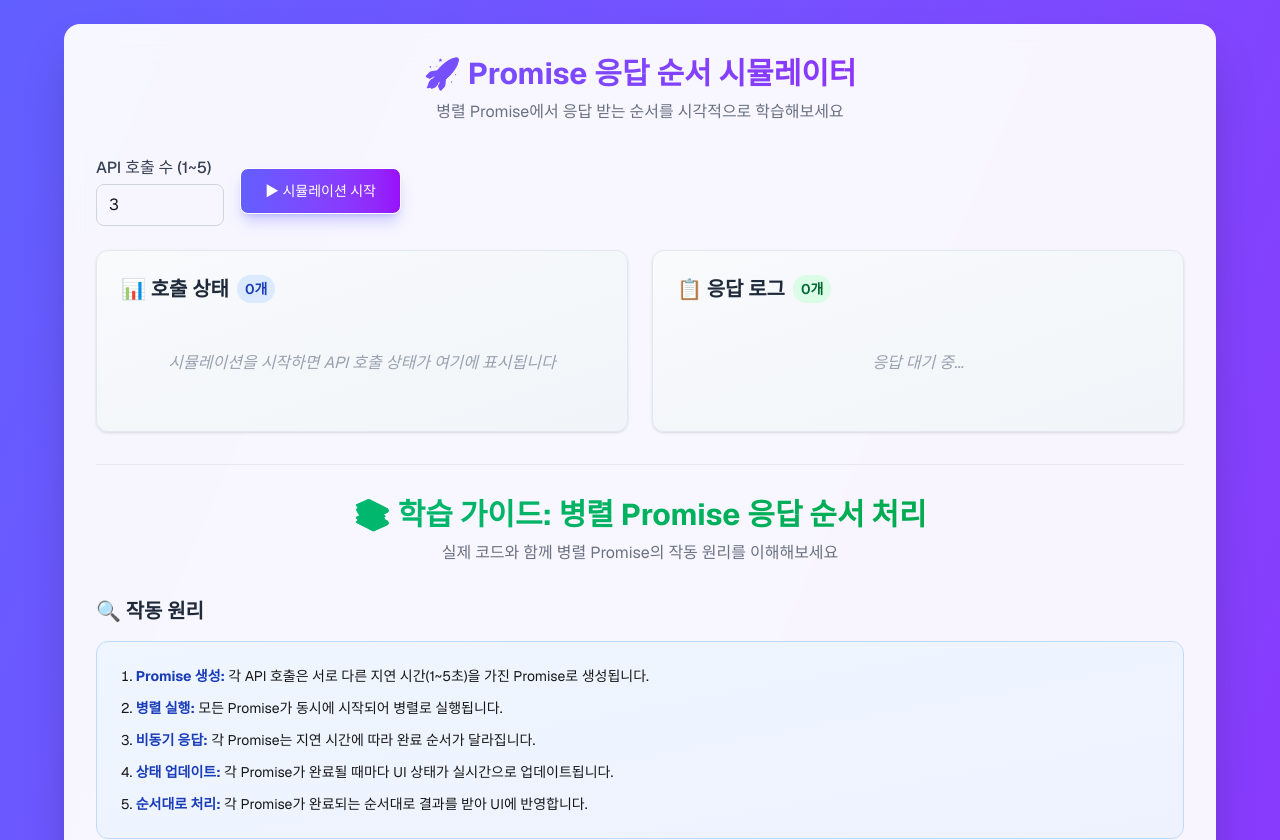
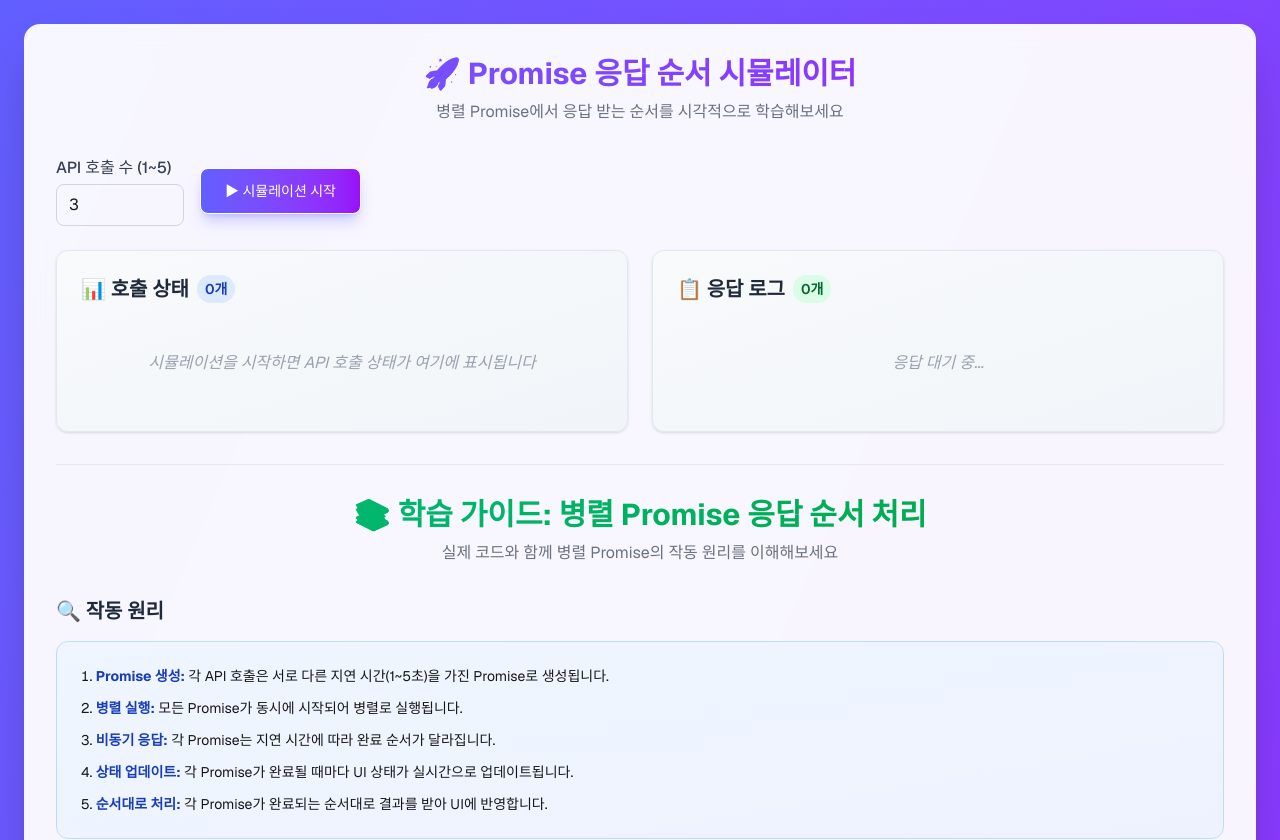
Before and after one commit to 1nnovator1105/javascript, a Next.js app: page /parallel-promise in a window 1280 px wide. Shown: the top 840 px of the page. Built offline with nearby package versions, Linux system fonts and the light colour scheme.

Commit message:
feat: 공통 레이아웃 적용

```diff
--- a/src/app/parallel-promise/page.tsx
+++ b/src/app/parallel-promise/page.tsx
@@ -1,5 +1,6 @@
 "use client";
 import { useState } from "react";
+import StudyPageLayout from "../../components/StudyPageLayout";
 
 type ApiStatus = {
   id: number;
@@ -59,17 +60,11 @@ export default function Home() {
   };
 
   return (
-    <main className="font-sans min-h-screen mx-auto bg-gradient-to-br from-indigo-500 to-purple-600 p-4 md:p-6 max-w-full">
-      <div className="bg-white/95 backdrop-blur-lg shadow-2xl rounded-xl md:rounded-2xl p-5 md:p-8 max-w-6xl mx-auto">
-        <div className="text-center mb-8">
-          <h1 className="font-bold bg-gradient-to-r from-indigo-500 to-purple-600 bg-clip-text text-transparent mb-2 text-2xl md:text-3xl">
-            🚀 Promise 응답 순서 시뮬레이터
-          </h1>
-          <p className="text-gray-500 font-normal m-0 text-sm md:text-base">
-            병렬 Promise에서 응답 받는 순서를 시각적으로 학습해보세요
-          </p>
-        </div>
-
+    <StudyPageLayout
+      title="🚀 Promise 응답 순서 시뮬레이터"
+      subtitle="병렬 Promise에서 응답 받는 순서를 시각적으로 학습해보세요"
+      maxWidth="full"
+    >
       <div className="flex flex-col sm:flex-row items-center gap-4 mb-6">
         <label className="w-full sm:w-auto">
           <span className="block mb-1 font-medium text-gray-700">
@@ -208,9 +203,8 @@ export default function Home() {
           <div className="bg-gradient-to-br from-blue-50 to-indigo-50 p-6 rounded-xl border border-blue-200">
             <ol className="list-decimal list-inside space-y-3 text-sm">
               <li>
-                  <strong className="text-blue-800">Promise 생성:</strong> 각
-                  API 호출은 서로 다른 지연 시간(1~5초)을 가진 Promise로
-                  생성됩니다.
+                <strong className="text-blue-800">Promise 생성:</strong> 각 API
+                호출은 서로 다른 지연 시간(1~5초)을 가진 Promise로 생성됩니다.
               </li>
               <li>
                 <strong className="text-blue-800">병렬 실행:</strong> 모든
@@ -254,8 +248,8 @@ export default function Home() {
 };`}</code>
               </pre>
               <p className="text-sm text-gray-600 mt-4 p-3 bg-blue-50 rounded-lg">
-                  각 API 호출을 시뮬레이션하는 Promise를 생성합니다.
-                  setTimeout을 사용해 지연 시간을 구현합니다.
+                각 API 호출을 시뮬레이션하는 Promise를 생성합니다. setTimeout을
+                사용해 지연 시간을 구현합니다.
               </p>
             </div>
 
@@ -295,9 +289,9 @@ const promises = apiConfigs.map((config) => {
 });`}</code>
               </pre>
               <p className="text-sm text-gray-600 mt-4 p-3 bg-blue-50 rounded-lg">
-                  <strong>핵심:</strong> 모든 Promise가 동시에 시작되지만,
-                  각각의 지연 시간에 따라 완료 순서가 달라집니다. 위 예제에서는
-                  API 2 → API 1 → API 3 순서로 완료됩니다.
+                <strong>핵심:</strong> 모든 Promise가 동시에 시작되지만, 각각의
+                지연 시간에 따라 완료 순서가 달라집니다. 위 예제에서는 API 2 →
+                API 1 → API 3 순서로 완료됩니다.
               </p>
             </div>
 
@@ -381,7 +375,6 @@ const promises = apiConfigs.map((config) => {
           </div>
         </div>
       </div>
-      </div>
-    </main>
+    </StudyPageLayout>
   );
 }
--- a/src/app/promise-event-loop/page.tsx
+++ b/src/app/promise-event-loop/page.tsx
@@ -1,6 +1,7 @@
 "use client";
 
 import React, { useState } from "react";
+import StudyPageLayout from "../../components/StudyPageLayout";
 
 interface Block {
   type: "sync" | "task" | "microtask" | "await";
@@ -529,17 +530,11 @@ const BlockEventLoopSimulator: React.FC = () => {
   };
 
   return (
-    <div className="font-sans min-h-screen mx-auto bg-gradient-to-br from-indigo-500 to-purple-600 p-4 md:p-6 max-w-full">
-      <div className="bg-white/95 backdrop-blur-lg shadow-2xl rounded-xl md:rounded-2xl p-5 md:p-8">
-        <div className="text-center mb-8">
-          <h1 className="font-bold bg-gradient-to-r from-indigo-500 to-purple-600 bg-clip-text text-transparent mb-2 text-2xl md:text-3xl">
-            🧱 JavaScript 이벤트 루프 시뮬레이터
-          </h1>
-          <p className="text-gray-500 font-normal m-0 text-sm md:text-base">
-            비동기 처리 순서를 시각적으로 학습해보세요
-          </p>
-        </div>
-
+    <StudyPageLayout
+      title="🧱 JavaScript 이벤트 루프 시뮬레이터"
+      subtitle="비동기 처리 순서를 시각적으로 학습해보세요"
+      maxWidth="full"
+    >
       <div className="mb-6">
         <h3 className="text-gray-700 mb-4 text-lg font-semibold">
           📦 코드 블록 추가
@@ -655,9 +650,7 @@ const BlockEventLoopSimulator: React.FC = () => {
                 actualConsoleOutput.map((output, idx) => (
                   <div key={idx} className="mb-1">
                     <span className="text-sky-300">console.log:</span>{" "}
-                      <span className="text-green-300">
-                        &quot;{output}&quot;
-                      </span>
+                    <span className="text-green-300">&quot;{output}&quot;</span>
                   </div>
                 ))
               )}
@@ -680,8 +673,8 @@ const BlockEventLoopSimulator: React.FC = () => {
             결과와 비교
           </li>
           <li className="mb-2">
-              <strong>큐 우선순위:</strong> Microtask Queue가 Task Queue보다
-              높은 우선순위를 가짐
+            <strong>큐 우선순위:</strong> Microtask Queue가 Task Queue보다 높은
+            우선순위를 가짐
           </li>
           <li className="mb-2">
             <strong>시각적 피드백:</strong> 활성화된 큐는 하이라이트와
@@ -692,8 +685,7 @@ const BlockEventLoopSimulator: React.FC = () => {
           🎯 핵심: Call Stack → Microtask Queue → Task Queue 순서로 처리됩니다
         </div>
       </div>
-      </div>
-    </div>
+    </StudyPageLayout>
   );
 };
 
--- /dev/null
+++ b/src/components/StudyPageLayout.tsx
@@ -0,0 +1,47 @@
+import React from "react";
+
+interface StudyPageLayoutProps {
+  title: string;
+  subtitle: string;
+  children: React.ReactNode;
+  maxWidth?: "normal" | "wide" | "full";
+}
+
+const StudyPageLayout: React.FC<StudyPageLayoutProps> = ({
+  title,
+  subtitle,
+  children,
+  maxWidth = "normal",
+}) => {
+  const getMaxWidthClass = () => {
+    switch (maxWidth) {
+      case "wide":
+        return "max-w-6xl";
+      case "full":
+        return "max-w-full";
+      default:
+        return "max-w-4xl";
+    }
+  };
+
+  return (
+    <main className="font-sans min-h-screen mx-auto bg-gradient-to-br from-indigo-500 to-purple-600 p-4 md:p-6 max-w-full">
+      <div
+        className={`bg-white/95 backdrop-blur-lg shadow-2xl rounded-xl md:rounded-2xl p-5 md:p-8 ${getMaxWidthClass()} mx-auto`}
+      >
+        <div className="text-center mb-8">
+          <h1 className="font-bold bg-gradient-to-r from-indigo-500 to-purple-600 bg-clip-text text-transparent mb-2 text-2xl md:text-3xl">
+            {title}
+          </h1>
+          <p className="text-gray-500 font-normal m-0 text-sm md:text-base">
+            {subtitle}
+          </p>
+        </div>
+
+        {children}
+      </div>
+    </main>
+  );
+};
+
+export default StudyPageLayout;
```
Lines whose indentation alone changed are shown as unchanged.
